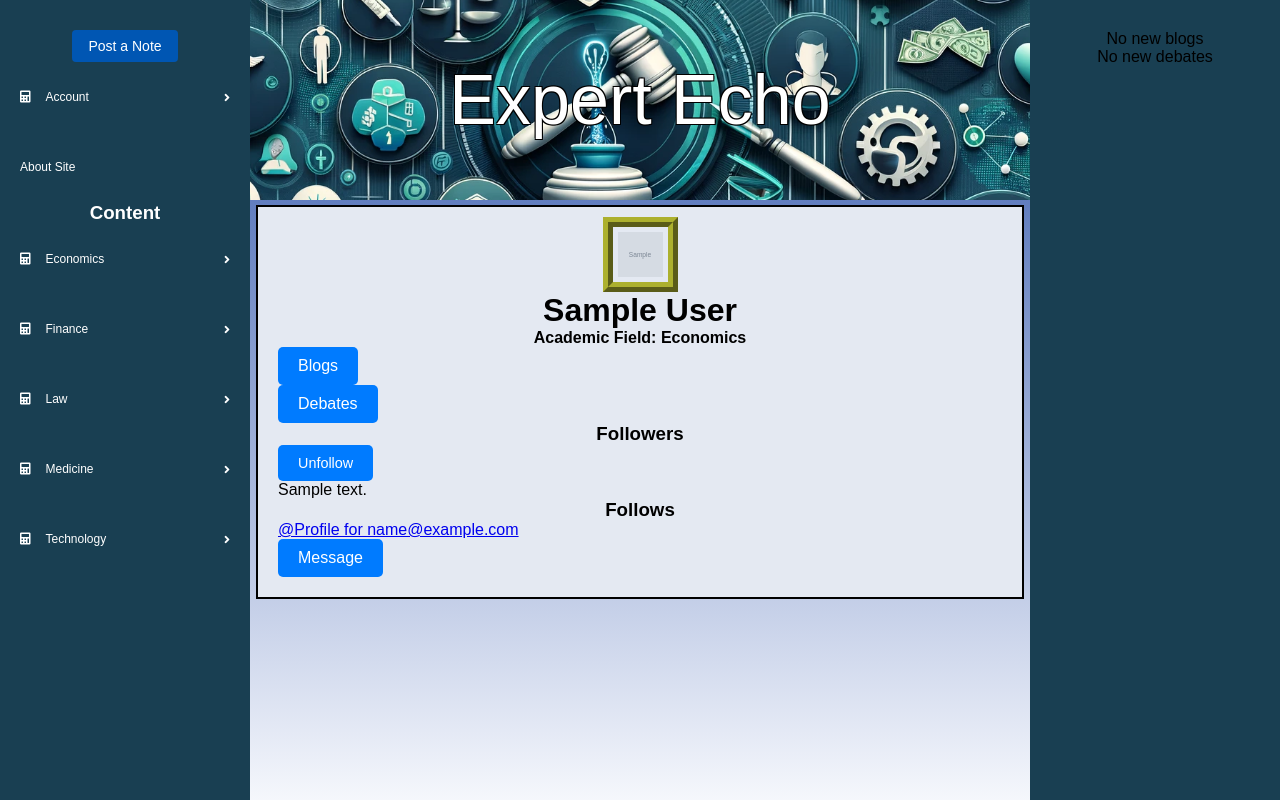
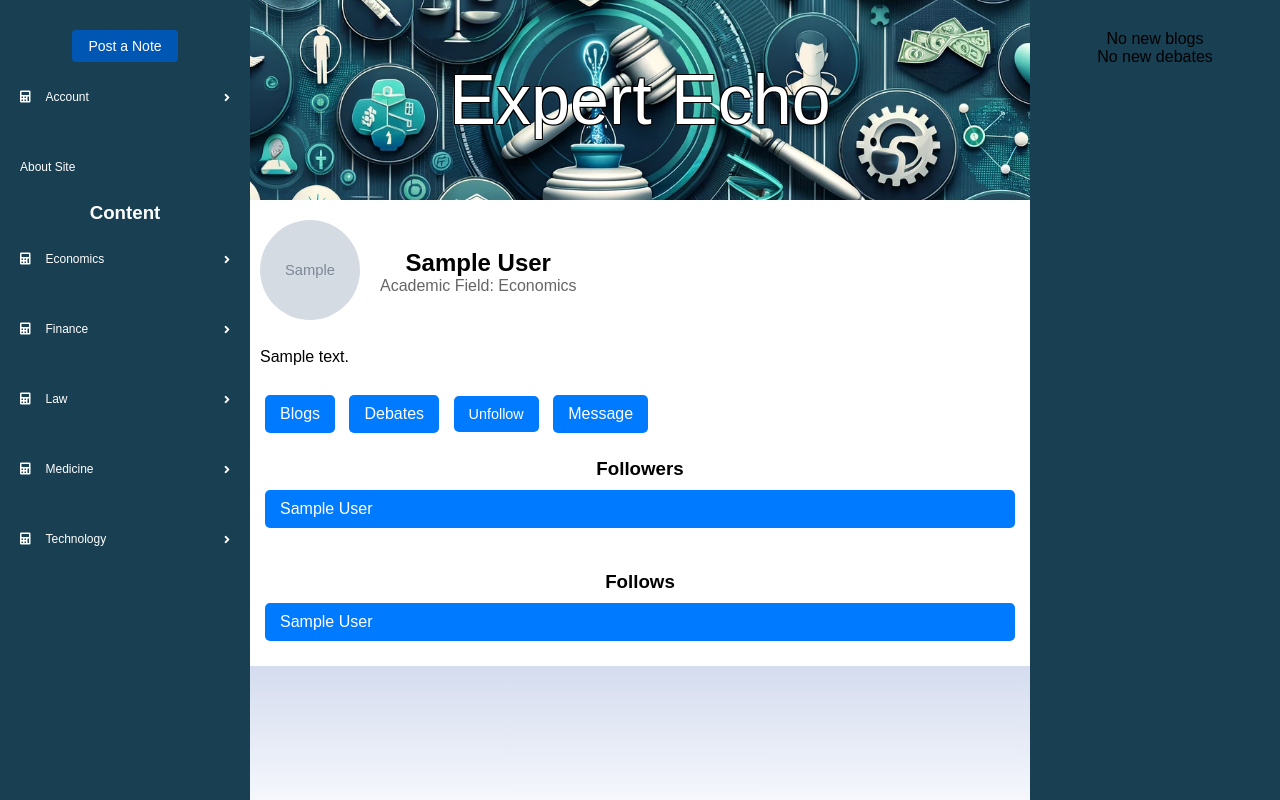
Before and after one commit to sianage/ExpertEcho, a Django app: page /members/profile/1/ in a window 1280 px wide. Run offline with Django 4.2, Linux system fonts and the light colour scheme; a user stored in the database is signed in; tables that the repository leaves empty hold one stand-in row (values such as "Sample post"); grey boxes marked "Sample" are stand-in pictures; some libraries are stand-ins or nearby versions.

Commit message:
updated profile page & model

```diff
--- a/ExpertEcho/Members/forms.py
+++ b/ExpertEcho/Members/forms.py
@@ -42,14 +42,15 @@ class CustomUserCreationForm(UserCreationForm):
         fields = ('email', 'password1', 'password2')
 
 class EditProfileForm(forms.ModelForm):
+    profile_picture = forms.ImageField(required=False, widget=forms.FileInput(attrs={'class': 'form-control-file'}))
+
     class Meta:
         model = Profile
-        fields = ['first_name', 'last_name', 'bio']  # Default fields
+        fields = ['first_name', 'last_name', 'bio', 'profile_picture']  # Include 'profile_picture' in the fields
         widgets = {
             'bio': forms.Textarea(attrs={'class': 'form-control'}),
             'first_name': forms.TextInput(attrs={'class': 'form-control'}),
             'last_name': forms.TextInput(attrs={'class': 'form-control'}),
-            'profile_picture': forms.ClearableFileInput(attrs={'class': 'form-control'}),
         }
 
     def __init__(self, *args, **kwargs):
@@ -60,7 +61,6 @@ class EditProfileForm(forms.ModelForm):
         if user and user.is_expert:
             self.fields['github_url'] = forms.CharField(max_length=255, required=False, widget=forms.TextInput(attrs={'class': 'form-control'}))
             self.fields['linkedin_url'] = forms.CharField(max_length=255, required=False, widget=forms.TextInput(attrs={'class': 'form-control'}))
-            self.fields['academic_field'] = forms.ChoiceField(choices=FIELD_CHOICES, widget=forms.Select(attrs={'class': 'form-control'}))
             self.fields['academic_field'] = forms.ChoiceField(choices=FIELD_CHOICES, widget=forms.Select(attrs={'class': 'form-control'}))
             self.fields['years_of_experience'] = forms.IntegerField(required=False, validators=[MinValueValidator(5)], widget=forms.NumberInput(attrs={'class': 'form-control'}))
             self.fields['has_masters'] = forms.BooleanField(required=False, widget=forms.CheckboxInput(attrs={'class': 'form-check-input'}))
--- a/ExpertEcho/Members/models.py
+++ b/ExpertEcho/Members/models.py
@@ -57,7 +57,7 @@ class CustomUser(AbstractBaseUser, PermissionsMixin):
 
 class Profile(models.Model):
     user = models.OneToOneField(CustomUser, on_delete=models.CASCADE, related_name='profile')
-    follows = models.ManyToManyField('self', related_name='followed_by', blank=True)
+    follows = models.ManyToManyField('self', symmetrical=False, related_name='followed_by', blank=True)
     first_name = models.CharField(max_length=30)
     last_name = models.CharField(max_length=30)
     email = models.EmailField()
--- a/ExpertEcho/Members/templates/members/create_profile.html
+++ b/ExpertEcho/Members/templates/members/create_profile.html
@@ -4,11 +4,13 @@
 
 {% if user.is_authenticated %}
 <h1>Create Profile</h1>
+<div id="edit_settings">
 <form method="post", enctype="multipart/form-data">
     {% csrf_token %}
     {{ form.media }}
     {{ form.as_p }}
     <button>create profile</button>
 </form>
+</div>
 {% endif %}
 {% endblock %}
--- a/ExpertEcho/Members/templates/members/profile.html
+++ b/ExpertEcho/Members/templates/members/profile.html
@@ -3,68 +3,59 @@
 {% block title %}Profile{% endblock %}
 
 {% block content %}
-<div id="user_profile">
-    <div id="profile_pic">
+<div class="profile-container">
+    <div class="profile-header">
+        <div class="profile-picture">
             {% if profile.profile_picture %}
-            <img src="{{ profile.profile_picture.url }}" alt="Profile Picture">
+                <img src="{{ profile.profile_picture.url }}" alt="Profile Picture" class="profile-img">
             {% endif %}
         </div>
-
-    <h1>{{ profile.first_name }} {{ profile.last_name }}</h1>
-
+        <div class="profile-info">
+            <h1 class="profile-name">{{ profile.first_name }} {{ profile.last_name }}</h1>
             {% if profile.user.is_expert %}
-    <div id="academic_field">
-        <strong>Academic Field: {{ profile.get_academic_field_display }}</strong>
-    </div>
-
-
-
-    <div class="user-content-buttons">
-        <div class="profile-button">
-            <a href="{% url 'user_blogs' %}?author={{ profile.id }}" class="profile_button">Blogs</a>
-        </div>
-        <div class="profile-button">
-            <a href="{% url 'user_debates' %}?author={{ profile.id }}" class="profile_button">Debates</a>
+                <p class="profile-academic-field">Academic Field: {{ profile.get_academic_field_display }}</p>
+            {% endif %}
         </div>
     </div>
 
-    <h3>Followers</h3>
-    {% for following in profile.followed_by.all %}
-        <a href="{% url 'profile_page' following.user.profile.id %}">@{{ following }}</a><br>
-    {% endfor %}
-
+    <div class="profile-content">
+        <div class="profile-bio">{{ profile.bio|linebreaksbr }}</div>
+        <div class="profile-social-links">
+            {% if profile.github_url or profile.linkedin_url %}
+                <h3>Links</h3>
+                {% if profile.github_url %}
+                    <a href="{{ profile.github_url }}" class="social-link">Github</a>
+                {% endif %}
+                {% if profile.linkedin_url %}
+                    <a href="{{ profile.linkedin_url }}" class="social-link">LinkedIn</a>
+                {% endif %}
+            {% endif %}
+        </div>
+        <div class="profile-actions">
+            <a href="{% url 'user_blogs' %}?author={{ profile.id }}" class="action-button">Blogs</a>
+            <a href="{% url 'user_debates' %}?author={{ profile.id }}" class="action-button">Debates</a>
             <form method="post" class="follow-form">
                 {% csrf_token %}
                 {% if profile in user.profile.follows.all %}
-            <button class="follow_unfollow_btn" name="follow" value="unfollow" type="submit">Unfollow {{ profile.user.username }}</button>
+                    <button class="follow-button" name="follow" value="unfollow" type="submit">Unfollow</button>
                 {% else %}
-            <button class="follow_unfollow_btn" name="follow" value="follow" type="submit">Follow {{ profile.user.username }}</button>
+                    <button class="follow-button" name="follow" value="follow" type="submit">Follow</button>
                 {% endif %}
             </form>
-
-    {% endif %}
-
-    <div class="profile-bio">
-        {{ profile.bio|linebreaksbr }}
+            <a href="{% url 'message' receiver_id=profile.user.id %}" class="message-button">Message</a>
         </div>
-
-    {% if profile.github_url or profile.linkedin_url %}
-    <div class="profile-links">
-        <h3><strong>Links</strong></h3>
-        {% if profile.github_url %}
-            Github: <a href="{{ profile.github_url }}">{{ profile.github_url }}</a><br>
-        {% endif %}
-        {% if profile.linkedin_url %}
-            LinkedIn: <a href="{{ profile.linkedin_url }}">{{ profile.linkedin_url }}</a><br>
-        {% endif %}
-    </div>
-    {% endif %}
-
+        <div class="profile-network">
+            <h3>Followers</h3>
+            {% for follower in profile.followed_by.all %}
+                <a href="{% url 'profile_page' follower.user.profile.id %}" class="network-link">
+                    {{ follower.first_name }} {{ follower.last_name }}
+                </a><br>
+            {% endfor %}
             <h3>Follows</h3>
             {% for follow in profile.follows.all %}
-        <a href="{% url 'profile_page' follow.user.profile.id %}">@{{ follow }}</a><br>
+                <a href="{% url 'profile_page' follow.user.profile.id %}" class="network-link">{{ follow.first_name }} {{ follow.last_name }}</a>
             {% endfor %}
-
-    <a href="{% url 'message' receiver_id=profile.user.id %}" class="message_button">Message {{ profile.user.username }}</a>
+        </div>
+    </div>
 </div>
 {% endblock %}
--- a/ExpertEcho/Members/views.py
+++ b/ExpertEcho/Members/views.py
@@ -45,10 +45,18 @@ def edit_profile_view(request, pk):
             form.save()
             messages.success(request, 'Profile updated successfully.')
             return redirect('home')  # Ensure you're using the correct path or name for your home view
+        else:
+            # Form is not valid, handle form errors
+            for field, errors in form.errors.items():
+                for error in errors:
+                    messages.error(request, f"Error in {field}: {error}")
+            # Re-render the form with errors
+            return render(request, 'members/edit_profile.html', {'form': form})
     else:
         form = EditProfileForm(instance=profile, user=request.user)
 
     return render(request, 'members/edit_profile.html', {'form': form})
+
 
 
 def profile_list(request):
@@ -151,7 +159,9 @@ def edit_settings_view(request):
 
 
 def profile_view(request, pk):
+
     profile = Profile.objects.get(id=pk)
+
     print(f"Debug: Profile ID = {profile.id}, User ID = {profile.user.id}")  # Debug print
     # Rest of your code...
     if request.user.is_authenticated:
--- a/ExpertEcho/static/style.css
+++ b/ExpertEcho/static/style.css
@@ -1043,3 +1043,74 @@ ol{
     align-items: center; /* Center vertically if needed */
     width: 100%; /* Ensure it spans the full width of its container */
 }
+.profile-container {
+    display: flex;
+    flex-direction: column;
+    align-items: center;
+    max-width: 800px;
+    margin: auto;
+    padding: 20px;
+    background-color: white;
+}
+.profile-header {
+    display: flex;
+    align-items: center;
+    width: 100%;
+}
+
+.profile-picture .profile-img {
+    width: 100px;
+    height: 100px;
+    border-radius: 50%;
+    margin-right: 20px;
+}
+
+.profile-info .profile-name {
+    margin: 0;
+    font-size: 24px;
+}
+
+.profile-info .profile-academic-field {
+    font-size: 16px;
+    color: #666;
+}
+
+.profile-content {
+    width: 100%;
+}
+
+.profile-bio {
+    margin-top: 20px;
+    line-height: 1.6;
+}
+
+.profile-social-links h3, .profile-network h3 {
+    margin: 20px 0 10px;
+}
+
+.social-link, .action-button, .message-button, .network-link, .follow-button {
+    display: inline-block;
+    margin: 5px;
+    padding: 10px 15px;
+    text-decoration: none;
+    color: #fff;
+    background-color: #007bff;
+    border-radius: 5px;
+    transition: background-color 0.3s;
+}
+
+.social-link:hover, .action-button:hover, .message-button:hover, .network-link:hover, .follow-button:hover {
+    background-color: #0056b3;
+}
+
+.follow-form {
+    display: inline-block;
+}
+
+.profile-actions {
+    margin: 20px 0;
+}
+
+.profile-network .network-link {
+    display: block; /* Makes followers and follows appear on new lines */
+}
```
Also changed, not shown: ExpertEcho/Members/migrations/0004_alter_profile_academic_field.py (added), ExpertEcho/profile_pictures/20220929_122506_BIW1Du6.jpg (added), ExpertEcho/profile_pictures/20220929_122506_J1pB8Au.jpg (added), ExpertEcho/profile_pictures/20220929_123106_0dNnB2R.jpg (added), ExpertEcho/profile_pictures/IMG_20220929_193542_zgEzWEN.jpg (added). Lines whose indentation alone changed are shown as unchanged.
